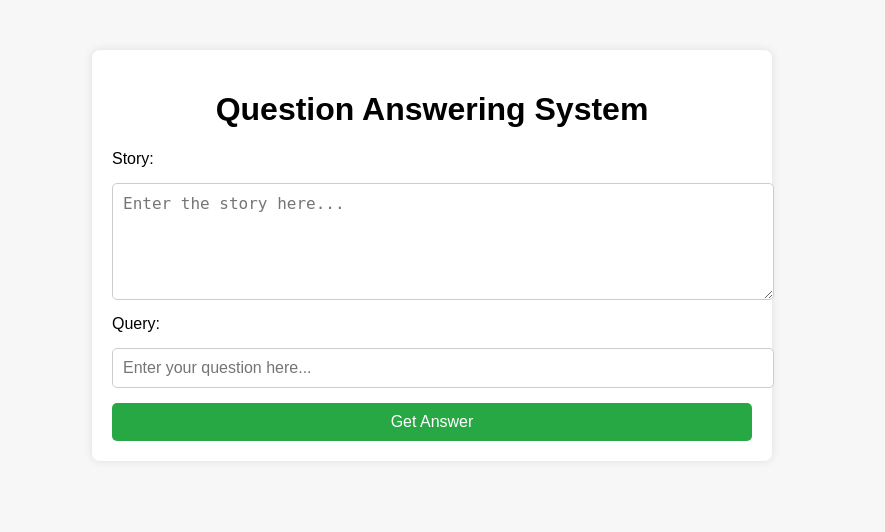
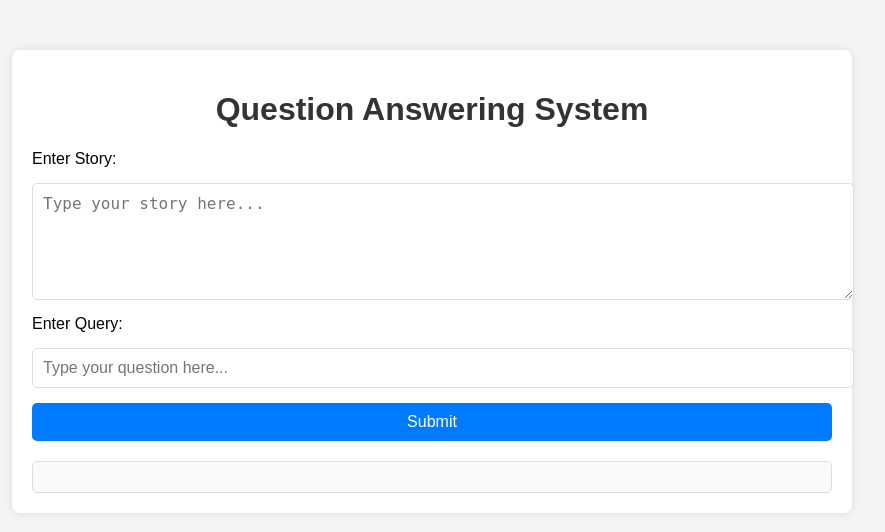
Before and after one commit to jatin-12-2002/QA_with_KERAS, a Flask app: page / in a window 1280 px wide. Shown: the top 532 px of the page, without its empty margins (208-1093 px from the left). Run offline with Flask 2, Linux system fonts and the light colour scheme.

Commit message:
frontend done

```diff
--- a/static/app.js
+++ /dev/null
@@ -1,30 +0,0 @@
-document.getElementById('qa-form').addEventListener('submit', function(event) {
-    event.preventDefault();
-
-    const story = document.getElementById('story').value;
-    const query = document.getElementById('query').value;
-
-    // Send a POST request to the /predict endpoint
-    fetch('/predict', {
-        method: 'POST',
-        headers: {
-            'Content-Type': 'application/x-www-form-urlencoded',
-        },
-        body: new URLSearchParams({
-            'story': story,
-            'query': query
-        })
-    })
-    .then(response => response.json())
-    .then(data => {
-        if (data.answer) {
-            document.getElementById('answer-section').style.display = 'block';
-            document.getElementById('answer').innerText = data.answer;
-        } else if (data.error) {
-            alert('Error: ' + data.error);
-        }
-    })
-    .catch(error => {
-        console.error('Error:', error);
-    });
-});
--- /dev/null
+++ b/static/script.js
@@ -0,0 +1,34 @@
+document.getElementById('submitBtn').addEventListener('click', async () => {
+    const story = document.getElementById('story').value.trim();
+    const query = document.getElementById('query').value.trim();
+
+    if (!story || !query) {
+        alert('Please provide both story and query.');
+        return;
+    }
+
+    const formData = new FormData();
+    formData.append('story', story);
+    formData.append('query', query);
+
+    try {
+        const response = await fetch('/predict', {
+            method: 'POST',
+            body: formData
+        });
+
+        const result = await response.json();
+
+        if (response.ok) {
+            document.getElementById('output').innerHTML = `
+                <strong>User Story:</strong> ${result.user_story} <br>
+                <strong>User Query:</strong> ${result.user_query} <br>
+                <strong>Prediction:</strong> ${result.prediction}
+            `;
+        } else {
+            document.getElementById('output').innerHTML = `<span style="color: red;">Error: ${result.error}</span>`;
+        }
+    } catch (error) {
+        document.getElementById('output').innerHTML = `<span style="color: red;">Error: ${error.message}</span>`;
+    }
+});
--- a/static/style.css
+++ b/static/styles.css
@@ -1,24 +1,25 @@
 body {
     font-family: Arial, sans-serif;
-    background-color: #f7f7f7;
+    background-color: #f4f4f4;
     margin: 0;
     padding: 0;
 }
 
 .container {
-    width: 50%;
+    max-width: 800px;
     margin: 50px auto;
+    background: #ffffff;
     padding: 20px;
-    background-color: white;
     border-radius: 8px;
     box-shadow: 0 0 10px rgba(0, 0, 0, 0.1);
 }
 
 h1 {
     text-align: center;
+    color: #333;
 }
 
-form {
+.input-section {
     display: flex;
     flex-direction: column;
     gap: 15px;
@@ -27,36 +28,29 @@ form {
 textarea, input {
     width: 100%;
     padding: 10px;
-    border: 1px solid #ccc;
+    font-size: 16px;
     border-radius: 5px;
+    border: 1px solid #ddd;
+}
+
+button {
+    background-color: #007bff;
+    color: #fff;
+    border: none;
+    padding: 10px;
+    border-radius: 5px;
+    cursor: pointer;
     font-size: 16px;
 }
 
-button {
-    padding: 10px 15px;
-    background-color: #28a745;
-    color: white;
-    border: none;
-    border-radius: 5px;
-    font-size: 16px;
-    cursor: pointer;
+button:hover {
+    background-color: #0056b3;
 }
 
-button:hover {
-    background-color: #218838;
+.output-section {
+    margin-top: 20px;
+    padding: 15px;
+    background-color: #f9f9f9;
+    border: 1px solid #ddd;
+    border-radius: 5px;
 }
-
-#answer-section {
-    margin-top: 20px;
-    display: none;
-}
-
-#answer-section h2 {
-    text-align: center;
-}
-
-#answer {
-    text-align: center;
-    font-size: 20px;
-    font-weight: bold;
-}
--- a/templates/index.html
+++ b/templates/index.html
@@ -4,27 +4,26 @@
     <meta charset="UTF-8">
     <meta name="viewport" content="width=device-width, initial-scale=1.0">
     <title>Question Answering System</title>
-    <link rel="stylesheet" href="{{ url_for('static', filename='style.css') }}">
+    <link rel="stylesheet" href="{{ url_for('static', filename='styles.css') }}">
 </head>
 <body>
     <div class="container">
         <h1>Question Answering System</h1>
-        <form id="qa-form">
-            <label for="story">Story:</label>
-            <textarea id="story" name="story" rows="5" placeholder="Enter the story here..."></textarea>
+        <div class="input-section">
+            <label for="story">Enter Story:</label>
+            <textarea id="story" rows="5" placeholder="Type your story here..."></textarea>
 
-            <label for="query">Query:</label>
-            <input type="text" id="query" name="query" placeholder="Enter your question here...">
+            <label for="query">Enter Query:</label>
+            <input type="text" id="query" placeholder="Type your question here..." />
 
-            <button type="submit">Get Answer</button>
-        </form>
+            <button id="submitBtn">Submit</button>
+        </div>
 
-        <div id="answer-section">
-            <h2>Predicted Answer:</h2>
-            <p id="answer"></p>
+        <div class="output-section" id="output">
+            <!-- Result will be displayed here -->
         </div>
     </div>
 
-    <script src="{{ url_for('static', filename='app.js') }}"></script>
+    <script src="{{ url_for('static', filename='script.js') }}"></script>
 </body>
 </html>
```
